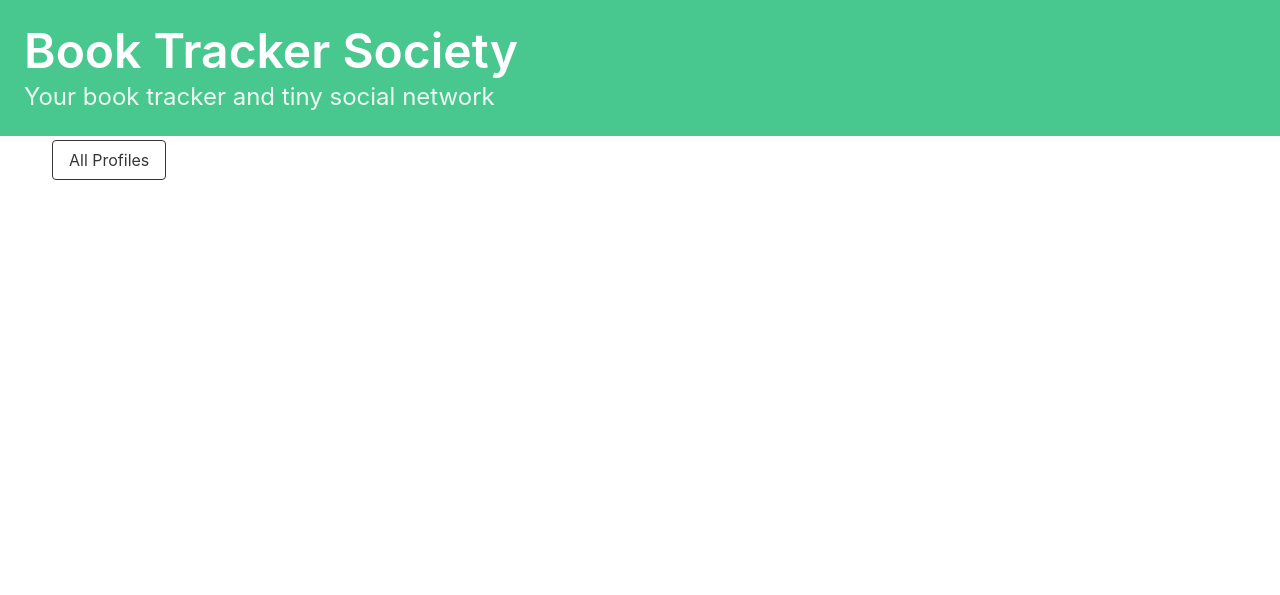
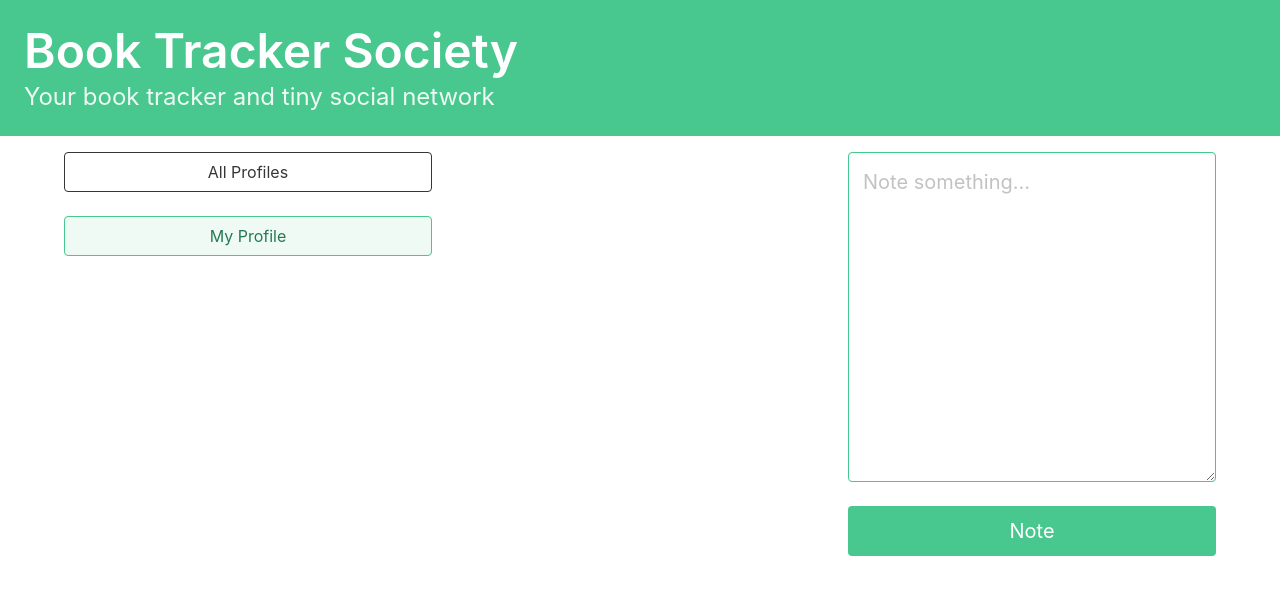
Before and after one commit to snhkn/django-book-tracker-society, a Django app: page / in a window 1280 px wide. Shown: the top 595 px of the page. Run offline with Django 5.2, Linux system fonts and the light colour scheme.

Commit message:
Add form for notes, submit notes using form  and improve navigation

```diff
--- a/core/forms.py
+++ b/core/forms.py
@@ -1,5 +1,5 @@
 from django import forms
-from .models import UserBook
+from .models import UserBook, Note
 
 class UserBookForm(forms.Form):
     title = forms.CharField(max_length=255)
@@ -16,3 +16,19 @@ class EditUserBookForm(forms.ModelForm):
     class Meta:
         model = UserBook
         fields = ['status']
+
+
+class NoteForm(forms.ModelForm):
+    content = forms.CharField(required=True,
+                              widget=forms.widgets.Textarea(
+                                  attrs={
+                                      "placeholder": "Note something...",
+                                      "class": "textarea is-success is-medium",
+                                  }
+                              ),
+                              label="",
+                              )
+
+    class Meta:
+        model = Note
+        exclude = ("user", )
--- a/core/templates/base.html
+++ b/core/templates/base.html
@@ -1,5 +1,3 @@
-<!-- dwitter/templates/base.html -->
-
 <!DOCTYPE html>
 <html lang="en">
 <head>
@@ -8,11 +6,27 @@
     <meta name="viewport" content="width=device-width, initial-scale=1.0">
     <link rel="stylesheet" href="https://cdn.jsdelivr.net/npm/bulma@0.9.3/css/bulma.min.css">
     <title>Book Tracker Society</title>
+
+    <style>
+        .dashboard-link {
+            color: white;
+            text-decoration: none;
+        }
+
+        .dashboard-link:hover {
+            text-decoration: underline;
+        }
+    </style>
 </head>
 <body>
+
     <section class="hero is-small is-success mb-4">
         <div class="hero-body">
-            <h1 class="title is-1">Book Tracker Society</h1>
+            <h1 class="title is-1">
+                <a href="{% url 'core:dashboard' %}" class="dashboard-link">
+                    Book Tracker Society
+                </a>
+            </h1>
             <p class="subtitle is-4">
                 Your book tracker and tiny social network
             </p>
@@ -22,7 +36,6 @@
     <div class="container">
         <div class="columns">
             {% block content %}
-
             {% endblock content %}
         </div>
     </div>
--- a/core/templates/core/dashboard.html
+++ b/core/templates/core/dashboard.html
@@ -1,10 +1,18 @@
 {% extends 'base.html' %}
 
 {% block content %}
-<div class="block">
-    <a href="{% url 'core:profile_list' %}">
-        <button class="button is-dark is-outlined">All Profiles</button>
-    </a>
+<div class="column is-one-third">
+    <div class="block">
+        <a href="{% url 'core:profile_list' %}">
+            <button class="button is-dark is-outlined is-fullwidth">All Profiles</button>
+        </a>
+    </div>
+
+    <div class="block">
+        <a href="{% url 'core:profile' request.user.profile.id %}">
+            <button class="button is-success is-light is-outlined is-fullwidth">My Profile</button>
+        </a>
+    </div>
 </div>
 
 <div class="column">
@@ -32,4 +40,14 @@
         {% endfor %}
     {% endfor %}
 </div>
+
+<div class="column is-one-third">
+    <form method="post">
+        {% csrf_token %}
+        {{ form.as_p }}
+        <button class="button is-success is-fullwidth is-medium mt-5" type="submit">
+            Note
+        </button>
+    </form>
+</div>
 {% endblock content %}
--- a/core/views.py
+++ b/core/views.py
@@ -1,10 +1,17 @@
 from django.shortcuts import render, redirect, get_object_or_404
-from .forms import UserBookForm, EditUserBookForm
+from .forms import UserBookForm, EditUserBookForm, NoteForm
 from .models import Book, UserBook, Profile
 
 
 def dashboard(request):
-    return render(request, "core/dashboard.html")
+    form = NoteForm(request.POST or None)
+    if request.method == "POST":
+        if form.is_valid():
+            note = form.save(commit=False)
+            note.user = request.user
+            note.save()
+            return redirect("core:dashboard")
+    return render(request, "core/dashboard.html", {"form": form})
 
 
 def profile_list(request):
```
